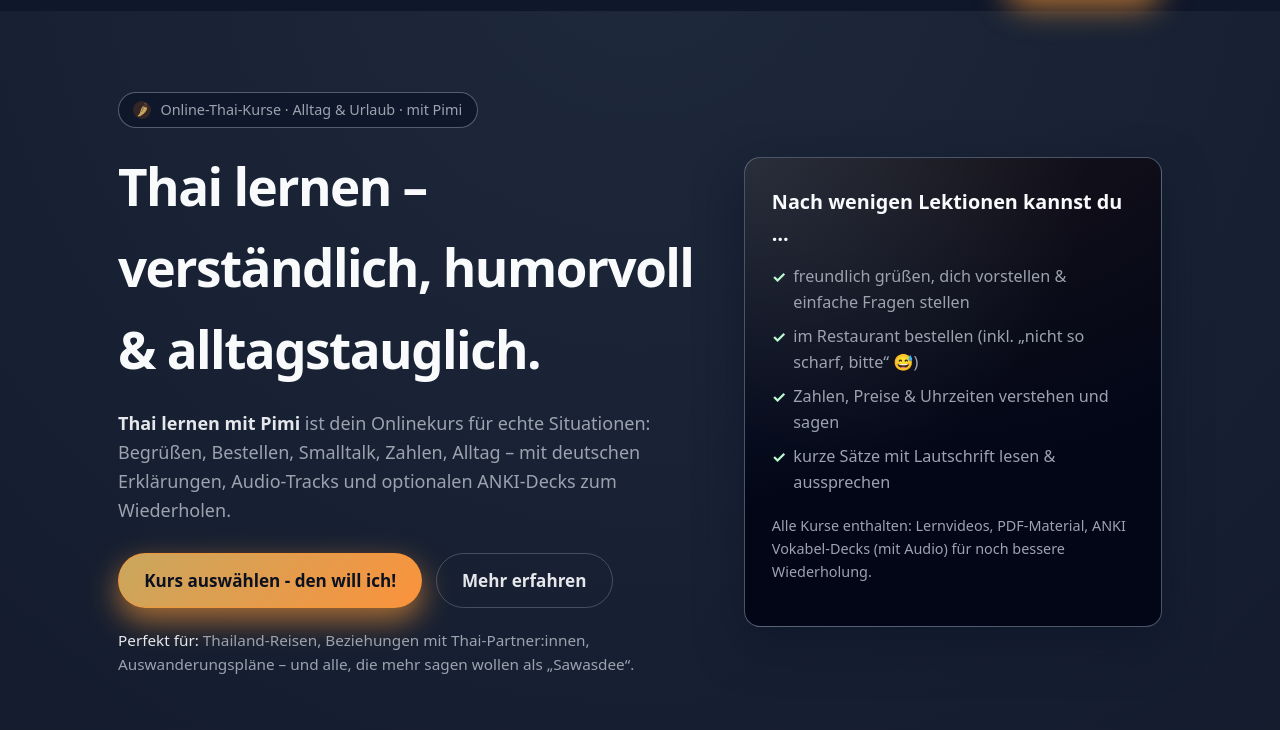
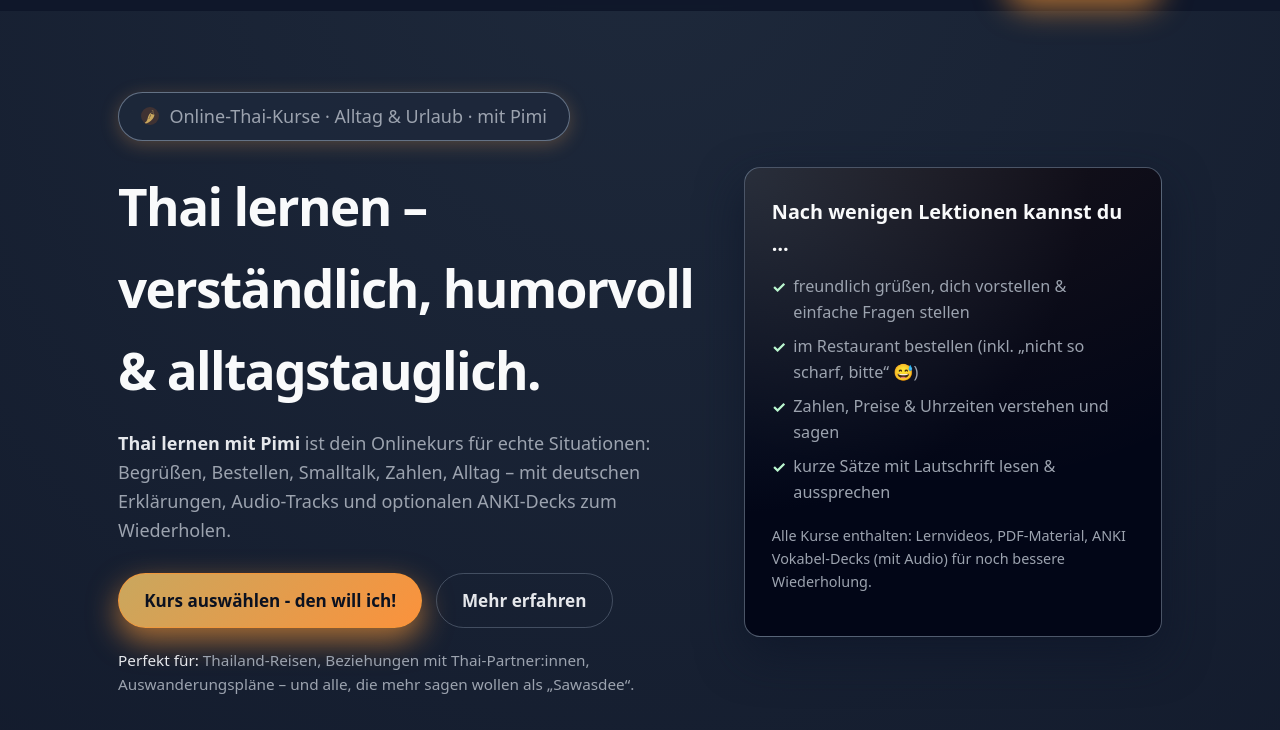
Before and after one commit to Pimi1212/pimithaiacademy, a plain HTML site: page index.html in a window 1280 px wide. Shown: the part 70-800 px from the top of the page. Drawn offline with Linux system fonts and the light colour scheme.

Commit message:
Update style.css

```diff
--- a/assets/css/style.css
+++ b/assets/css/style.css
@@ -180,17 +180,30 @@
     }
 
     .hero-badge {
-      display: inline-flex;
-      align-items: center;
-      gap: 0.5rem;
-      padding: 0.3rem 0.8rem;
-      border-radius: 999px;
-      background: rgba(15,23,42,0.9);
-      border: 1px solid rgba(148,163,184,0.5);
-      font-size: 0.8rem;
-      color: var(--muted);
-      margin-bottom: 1rem;
-    }
+     display: inline-flex;
+     align-items: center;
+     gap: 0.6rem;
+
+     /* Größe */
+     font-size: 1rem;              /* vorher 0.8rem → deutlich besser lesbar */
+     padding: 0.5rem 1.2rem;       /* größerer Innenabstand */
+
+     /* Form */
+     border-radius: 999px;
+
+     /* Hintergrund optisch stärker */
+     background: rgba(30, 41, 59, 0.85); /* etwas heller und sichtbarer */
+     border: 1px solid rgba(148,163,184,0.6);
+
+     /* Leichter Glow */
+     box-shadow: 0 4px 18px rgba(255, 172, 82, 0.25);
+
+     /* Farbe */
+     color: var(--muted);
+
+     margin-bottom: 1.4rem;
+   }
+
 
     .hero-badge span {
       display: inline-flex;
```
